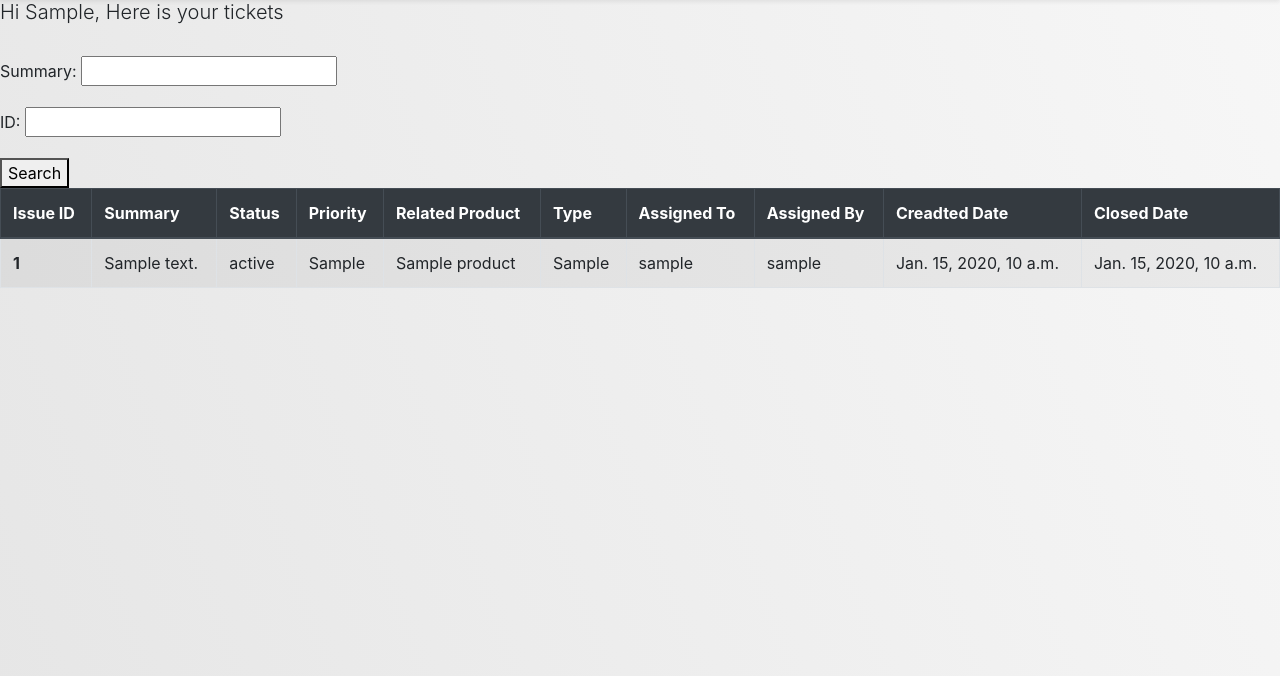
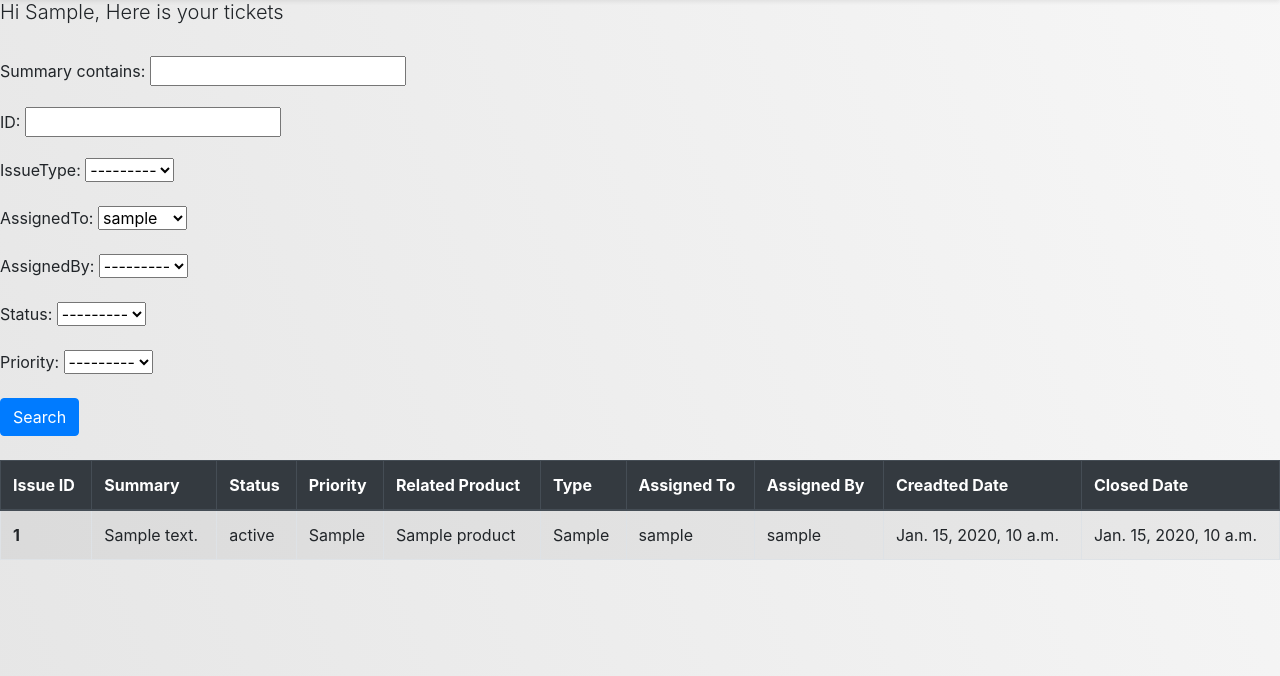
Before and after one commit to vikashvishnu1508/ticketManagementSystem, a Django app: page / in a window 1280 px wide. Shown: the part 76-752 px from the top of the page. Run offline with Django 3.2, Linux system fonts and the light colour scheme; a user stored in the database is signed in; tables that the repository leaves empty hold one stand-in row (values such as "Sample post"); some libraries are stand-ins or nearby versions.

Commit message:
updated assignee in update

```diff
--- a/firstPage/filters.py
+++ b/firstPage/filters.py
@@ -1,9 +1,18 @@
+from django import forms
 import django_filters
 from .models import Issue
 
 class IssuesFilter(django_filters.FilterSet):
+    summary = django_filters.CharFilter(lookup_expr="icontains")
+    # id = django_filters.CharFilter(widget=forms.IntegerField)
+    # issueType = django_filters.ChoiceField(widget=forms.ChoiceField)
 
     class Meta:
         model = Issue
         fields = ['summary',
-                  'id',]
+                  'id',
+                  'issueType',
+                  'assignedTo',
+                  'assignedBy',
+                  'status',
+                  'priority']
--- a/firstPage/templates/firstPage/index.html
+++ b/firstPage/templates/firstPage/index.html
@@ -1,6 +1,7 @@
 
 {% extends "firstPage/base.html" %}
 {% load static %}
+{% load crispy_forms_tags %}
 {% block title %}
 	User Page
 {% endblock %}
@@ -49,18 +50,21 @@
 <h4 class="text-left lead">
 Hi <span class="text-left text-capitalize lead">{{user.first_name}}</span>, Here is your tickets
 </h4>
-<!--
-<form class="form-inline" method="GET" >
-    <div class="input-wrap form-group">
-      <label for="searcByTicketID">Search by Ticket ID</label>
-       <input type="text"  class="form-control" name="ticket" id="myInputType" class="block"/>
-       <input type="submit" class="block btn btn-primary" />
-    </div>
-</form>
--->
+
 <br>
 <!-------------------------------------------------------------------------->
 
+<form method="GET">
+  {% for field in filter.form %}
+      <div class="form-group">
+          {{ field.label_tag}} {{ field }}
+      </div>
+  {% endfor %}
+  <button type="submit" class="btn btn-primary">Search</button>
+</form>
+<br>
+
+<!-------------------------------------------------------------------------->
 <script>
 $(function () {
     $('table.table tr').click(function () {
@@ -68,12 +72,7 @@
     });
 })
 </script>
-
-<form method="get">
-  {{ filter.form.as_p }}
-  <button type="submit">Search</button>
-</form>
-
+<!-------------------------------------------------------------------------->
 <table class="table table-striped table-bordered table-hover ">
   <thead class="thead-dark">
       <tr>
@@ -91,7 +90,7 @@
       </tr>
   </thead>
   <tbody>
-  {% for issue in issues %}
+  {% for issue in filter.qs %}
       <tr data-url="{% url 'ticket' issue.id %}">
 
       <th scope="row">{{ issue.id }}</th>
--- a/firstPage/views.py
+++ b/firstPage/views.py
@@ -35,11 +35,13 @@
             form = SignUpForm()
             return render(request, 'firstPage/index.html', {'form': form, 'message': None})
     else:
-        issues = IssuesFilter(request.GET, queryset=Issue.objects.all())
+        if len(request.GET) == 0:
+            issues = IssuesFilter({'assignedTo': request.user}, queryset=Issue.objects.all())
+        else:
+            issues = IssuesFilter(request.GET, queryset=Issue.objects.all())
         context = {
             'user': request.user,
             'message': 'LogedIn',
-            'issues': issues.qs,
             'filter': issues
         }
         return render(request, 'firstPage/index.html', context)
@@ -113,10 +115,14 @@
     if request.method == 'POST':
         form = AssignComment(data=request.POST)
         if form.is_valid():
+            issue = Issue.objects.get(pk=ticket)
             comment = form.save(commit=False)
             comment.assignedBy = request.user
-            comment.issue = Issue.objects.get(pk=ticket)
+            comment.issue = issue
             comment.sequence = len(IssueAssignmentDetails.objects.filter(issue=ticket)) + 1
+            issue.assignedTo = comment.assignedTo
+            issue.assignedBy = comment.assignedBy
+            issue.save(update_fields=['assignedTo', 'assignedBy'])
             comment.save()
         return HttpResponseRedirect(reverse('ticket', args=[ticket]))
     else:
--- a/ticketApp/settings.py
+++ b/ticketApp/settings.py
@@ -38,8 +38,8 @@
     'django.contrib.sessions',
     'django.contrib.messages',
     'django.contrib.staticfiles',
-    'bootstrap4',
     'django_filters',
+    'crispy_forms',
 ]
 
 MIDDLEWARE = [
```
